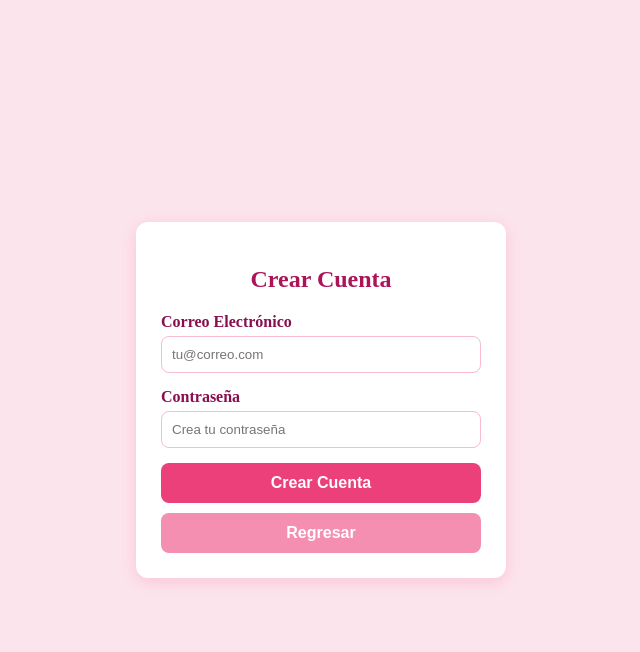
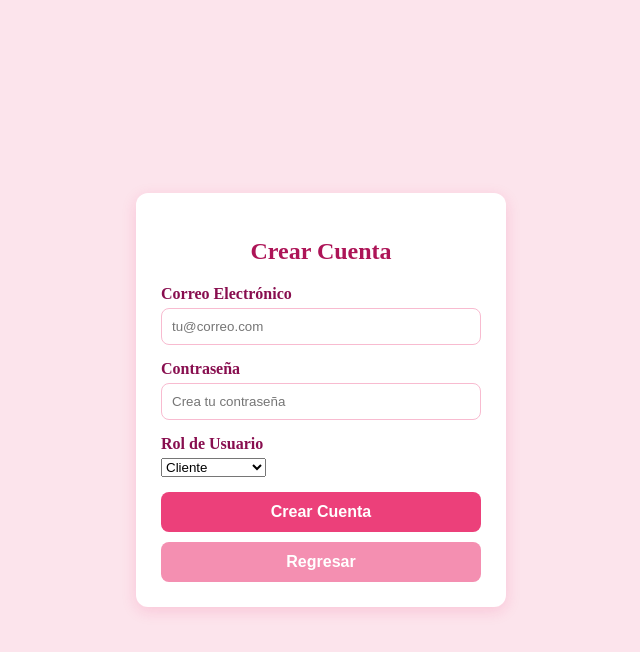
Before and after one commit to dayanapachecomortera26-png/miraculosBD, a PHP site: page /registrar.php in a window 1280 px wide. Shown: the top 652 px of the page, without its empty margins (319-959 px from the left). Run offline with PHP 8.4, Linux system fonts and the light colour scheme.

Commit message:
Actualizar registrar.php

```diff
--- a/registrar.php
+++ b/registrar.php
@@ -92,6 +92,13 @@
           <label>Contraseña</label>
           <input type="password" name="contrasena" placeholder="Crea tu contraseña" required>
       </div>
+        <div class="campo">
+          <label>Rol de Usuario</label>
+          <select name="rol" required>
+              <option value="cliente">Cliente</option>
+              <option value="administrador">Administrador</option>
+          </select>
+      </div>
 
       <input type="submit" name="register" class="boton" value="Crear Cuenta">
   </form>
@@ -112,6 +119,7 @@
   if ($_SERVER["REQUEST_METHOD"] === "POST" && isset($_POST["register"])) {
       $usuario = trim($_POST["correo"] ?? "");
       $contrasena = trim($_POST["contrasena"] ?? "");
+      $rol = trim($_POST["rol"] ?? "cliente");
 
       if (empty($usuario) || empty($contrasena)) {
           echo "<script>alert('Completa todos los campos'); history.back();</script>";
@@ -119,7 +127,7 @@
       }
 
       // Verificar si el correo ya existe en la tabla cuenta
-      $consulta = $conexion->prepare("SELECT usuario FROM cuenta WHERE usuario = ? LIMIT 1");
+      $consulta = $conexion->prepare("SELECT usuario FROM cliente WHERE usuario = ? LIMIT 1");
       $consulta->bind_param("s", $usuario);
       $consulta->execute();
       $consulta->store_result();
@@ -131,10 +139,9 @@
       }
       $consulta->close();
 
-      // Insertar en la tabla cliente
-      $insertar = $conexion->prepare("INSERT INTO cliente (usuario, contrasena) VALUES (?, ?)");
-      $insertar->bind_param("ss", $usuario, $contrasena);
-
+      // Insertar en la tabla cliente incluyendo el rol
+      $insertar = $conexion->prepare("INSERT INTO cliente (usuario, contrasena, rol) VALUES (?, ?, ?)");
+      $insertar->bind_param("sss", $usuario, $contrasena, $rol);
       if ($insertar->execute()) {
           echo "<script>alert('✅ Registro exitoso! Ahora inicia sesión'); window.location='login.html';</script>";
       } else {
```
